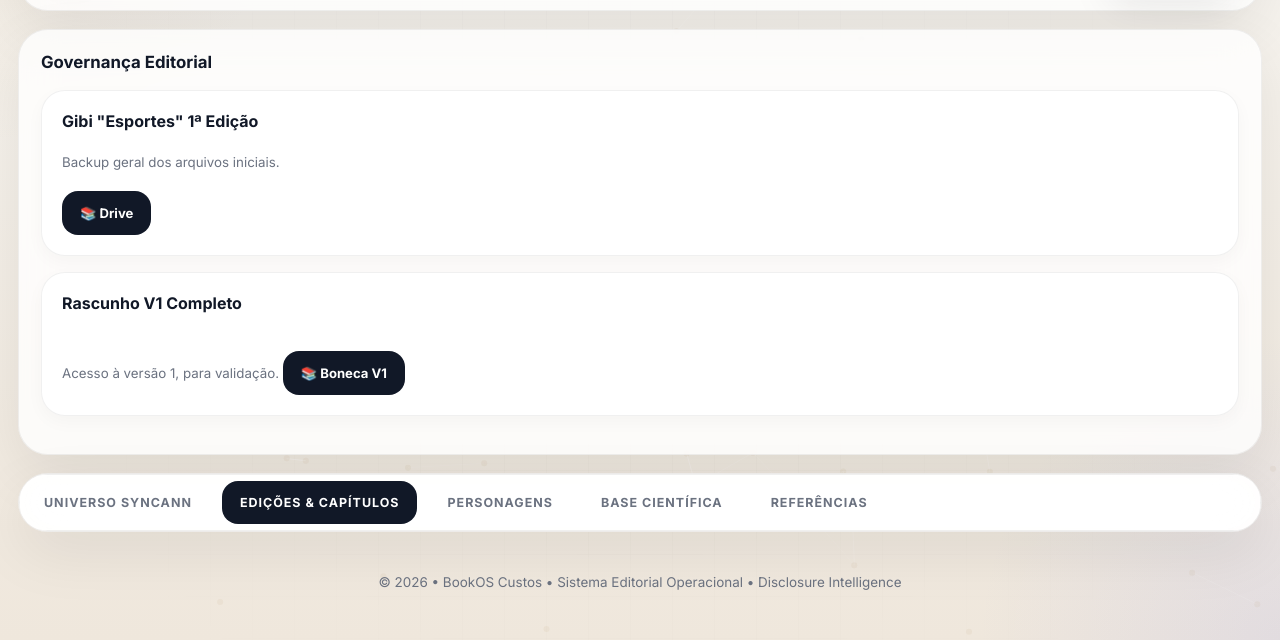
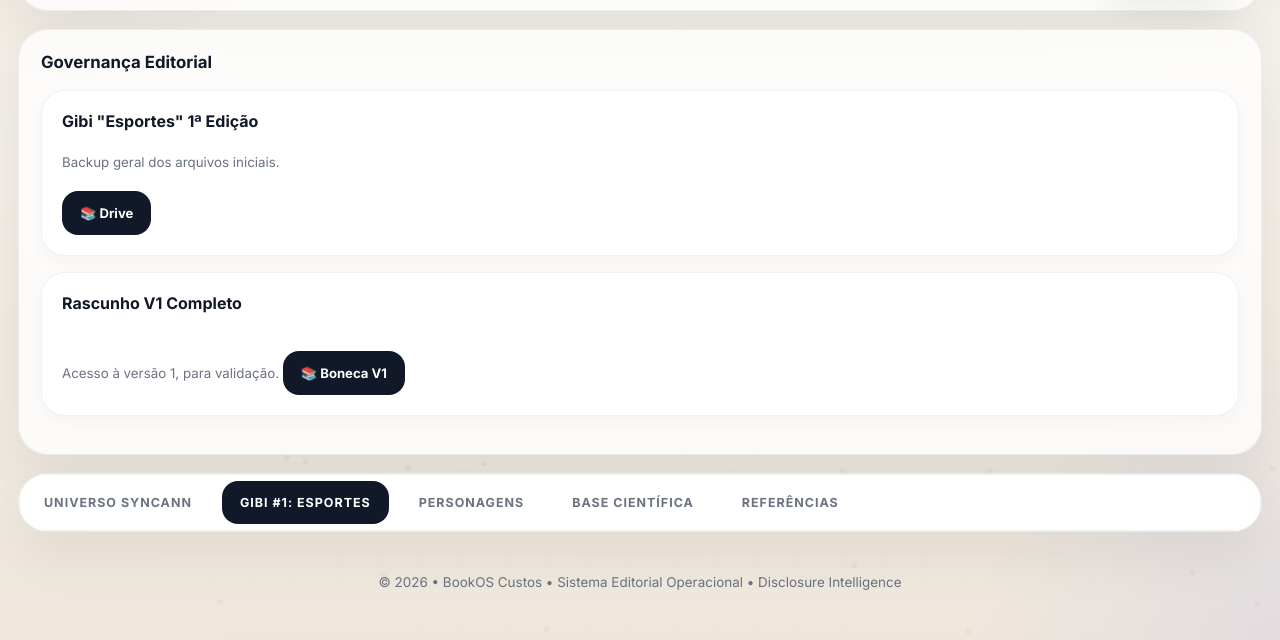
Before and after one commit to potengi-labs/bookOS-GB, a plain HTML site: page index.html in a window 1280 px wide. Shown: the part 160-800 px from the top of the page. Drawn offline with nearby package versions, Linux system fonts and the light colour scheme; a script that the page names is missing.

Commit message:
Update navigation buttons in index.html

```diff
--- a/index.html
+++ b/index.html
@@ -60,11 +60,11 @@
 <main class="panel center">
 
 <nav class="menu">
-    <button class="tab" data-target="universo-section">        Universo Syncann    </button>
-    <button class="tab active" data-target="capitulos-section">        Edições & Capítulos    </button>
-    <button class="tab" data-target="personagens-section">        Personagens    </button>
-    <button class="tab" data-target="ciencia-section">        Base Científica    </button>
-    <button class="tab" data-target="referencias-section">        Referências    </button>
+    <button class="tab" data-target="painel">        Universo Syncann    </button>
+    <button class="tab active" data-target="gibi1">        Gibi #1: Esportes    </button>
+    <button class="tab" data-target="personagens">        Personagens    </button>
+    <button class="tab" data-target="ciencia">        Base Científica    </button>
+    <button class="tab" data-target="referencias">        Referências    </button>
 </nav>
 
 <div id="tab-container"></div>
```
